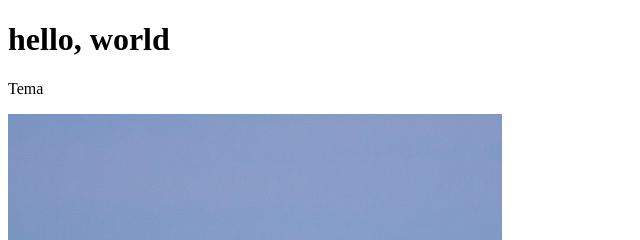
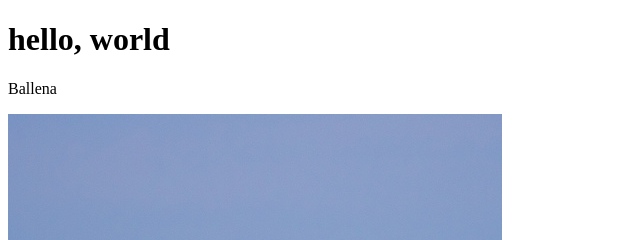
Before and after one commit to CarmenLissette/Website, a plain HTML site: page index.html in a window 1280 px wide. Shown: the top 240 px of the page, 0-640 px from the left. Drawn offline with Linux system fonts and the light colour scheme.

Commit message:
Agregar nombre de la imagen

```diff
--- a/index.html
+++ b/index.html
@@ -5,7 +5,7 @@
    </head>
    <body>
        <h1>hello, world</h1>
-       <p> Tema </p>
+       <p> Ballena </p>
        <img src="images/breaching_whale.jpg">
    </body>
 </html>
```
